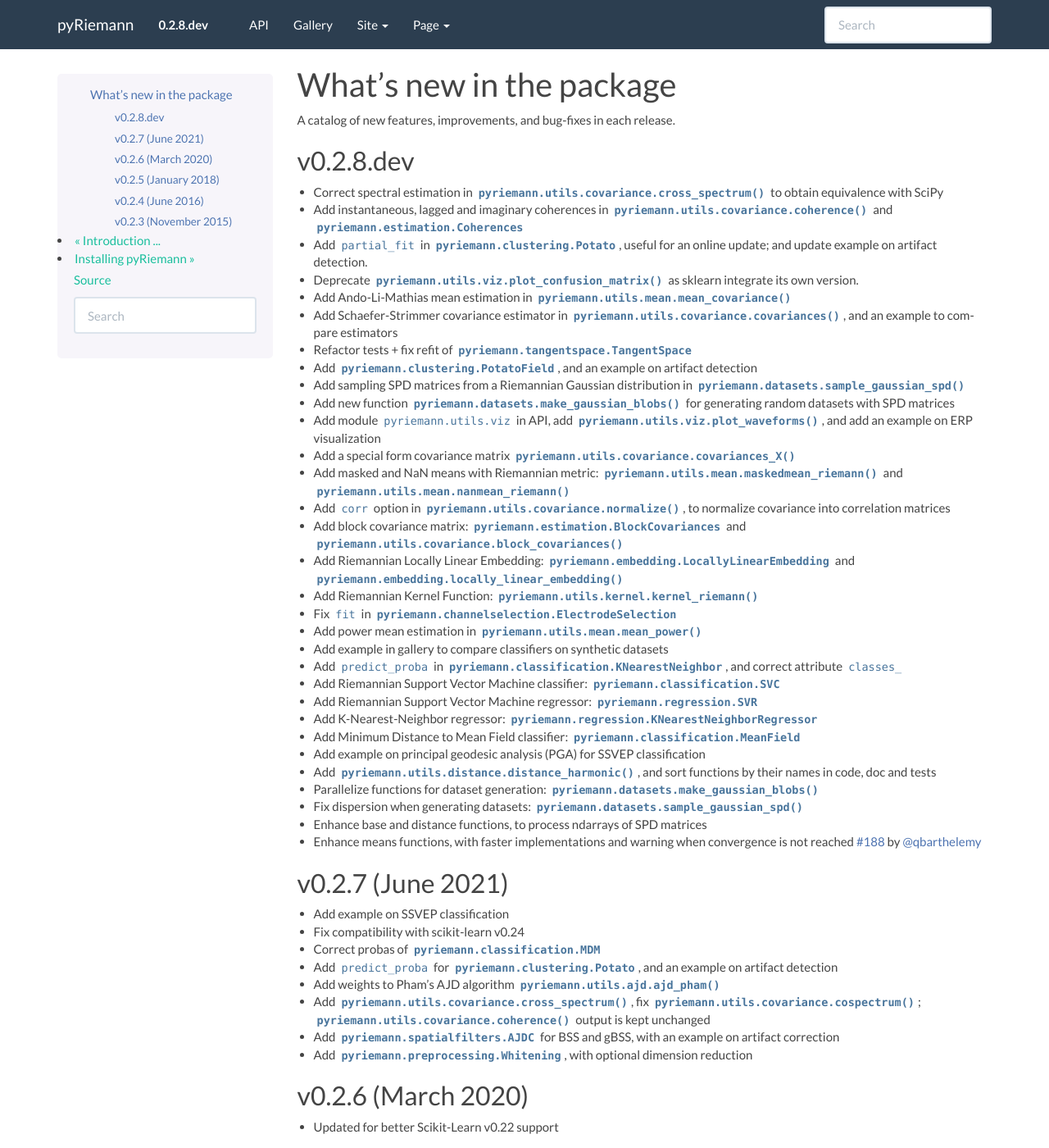
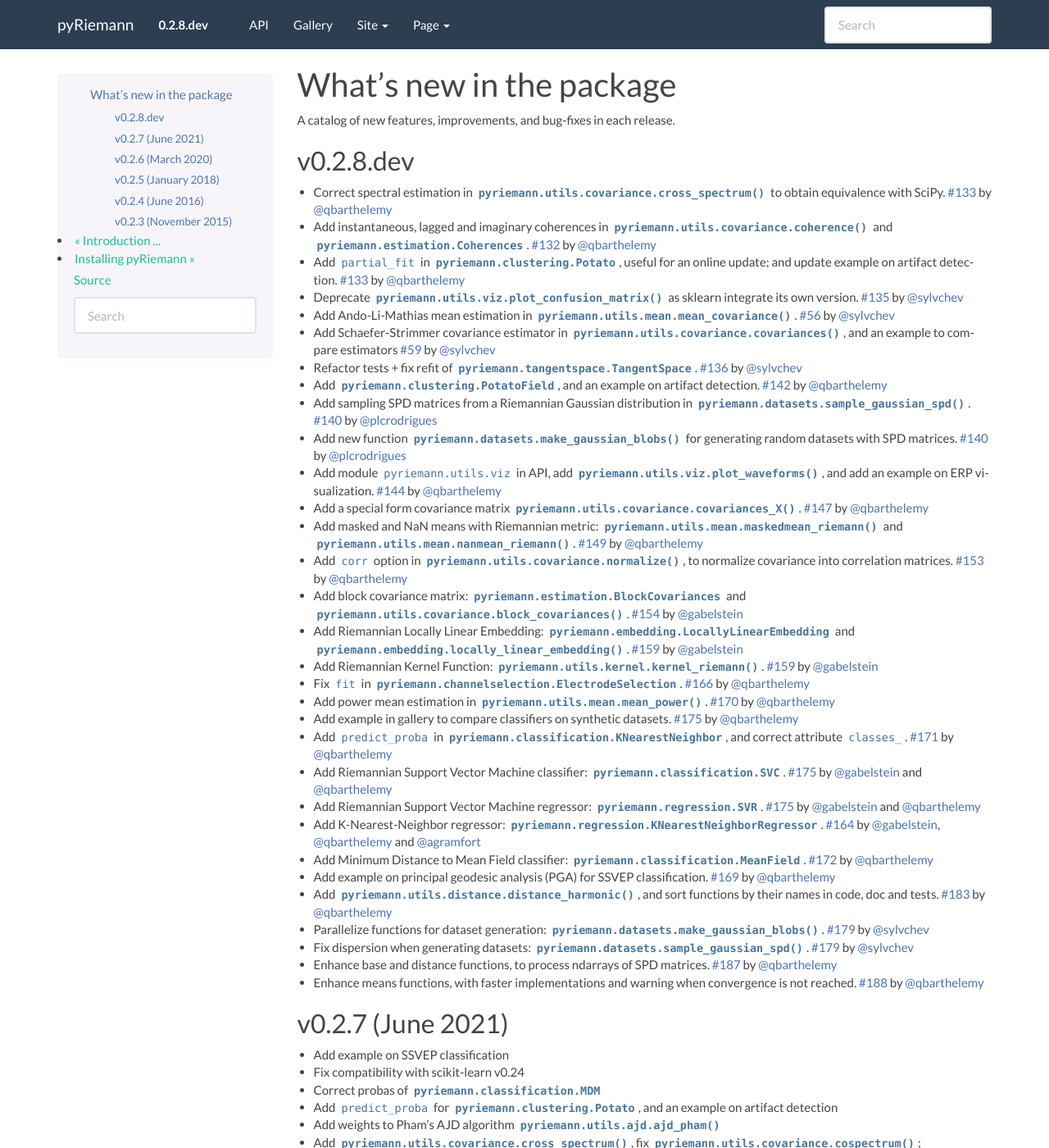
Before and after one commit to pyRiemann/pyRiemann, a Sphinx documentation site: the page built from doc/whatsnew.rst, in a window 1280 px wide and 1400 px high. Shown: the whole window at 82% size. Built offline with Sphinx 7.4.7, drawn with Linux system fonts in a browser that asks for light colours; formulas are drawn with MathJax 3; pages that are not in the unit, such as notebooks, are missing from menus.

Commit message:
add credits for each entry

```diff
--- a/doc/whatsnew.rst
+++ b/doc/whatsnew.rst
@@ -10,67 +10,67 @@
 v0.2.8.dev
 ----------
 
-- Correct spectral estimation in :func:`pyriemann.utils.covariance.cross_spectrum` to obtain equivalence with SciPy
+- Correct spectral estimation in :func:`pyriemann.utils.covariance.cross_spectrum` to obtain equivalence with SciPy. :pr:`133` by :user:`qbarthelemy`
 
-- Add instantaneous, lagged and imaginary coherences in :func:`pyriemann.utils.covariance.coherence` and :class:`pyriemann.estimation.Coherences`
+- Add instantaneous, lagged and imaginary coherences in :func:`pyriemann.utils.covariance.coherence` and :class:`pyriemann.estimation.Coherences`. :pr:`132` by :user:`qbarthelemy`
 
-- Add ``partial_fit`` in :class:`pyriemann.clustering.Potato`, useful for an online update; and update example on artifact detection.
+- Add ``partial_fit`` in :class:`pyriemann.clustering.Potato`, useful for an online update; and update example on artifact detection. :pr:`133` by :user:`qbarthelemy`
 
-- Deprecate :func:`pyriemann.utils.viz.plot_confusion_matrix` as sklearn integrate its own version.
+- Deprecate :func:`pyriemann.utils.viz.plot_confusion_matrix` as sklearn integrate its own version. :pr:`135` by :user:`sylvchev`
 
-- Add Ando-Li-Mathias mean estimation in :func:`pyriemann.utils.mean.mean_covariance`
+- Add Ando-Li-Mathias mean estimation in :func:`pyriemann.utils.mean.mean_covariance`. :pr:`56` by :user:`sylvchev`
 
-- Add Schaefer-Strimmer covariance estimator in :func:`pyriemann.utils.covariance.covariances`, and an example to compare estimators
+- Add Schaefer-Strimmer covariance estimator in :func:`pyriemann.utils.covariance.covariances`, and an example to compare estimators :pr:`59` by :user:`sylvchev`
 
-- Refactor tests + fix refit of :class:`pyriemann.tangentspace.TangentSpace`
+- Refactor tests + fix refit of :class:`pyriemann.tangentspace.TangentSpace`. :pr:`136` by :user:`sylvchev`
 
-- Add :class:`pyriemann.clustering.PotatoField`, and an example on artifact detection
+- Add :class:`pyriemann.clustering.PotatoField`, and an example on artifact detection. :pr:`142` by :user:`qbarthelemy`
 
-- Add sampling SPD matrices from a Riemannian Gaussian distribution in :func:`pyriemann.datasets.sample_gaussian_spd`
+- Add sampling SPD matrices from a Riemannian Gaussian distribution in :func:`pyriemann.datasets.sample_gaussian_spd`. :pr:`140` by :user:`plcrodrigues`
 
-- Add new function :func:`pyriemann.datasets.make_gaussian_blobs` for generating random datasets with SPD matrices
+- Add new function :func:`pyriemann.datasets.make_gaussian_blobs` for generating random datasets with SPD matrices. :pr:`140` by :user:`plcrodrigues`
 
-- Add module ``pyriemann.utils.viz`` in API, add :func:`pyriemann.utils.viz.plot_waveforms`, and add an example on ERP visualization
+- Add module ``pyriemann.utils.viz`` in API, add :func:`pyriemann.utils.viz.plot_waveforms`, and add an example on ERP visualization. :pr:`144` by :user:`qbarthelemy`
 
-- Add a special form covariance matrix :func:`pyriemann.utils.covariance.covariances_X`
+- Add a special form covariance matrix :func:`pyriemann.utils.covariance.covariances_X`. :pr:`147` by :user:`qbarthelemy`
 
-- Add masked and NaN means with Riemannian metric: :func:`pyriemann.utils.mean.maskedmean_riemann` and :func:`pyriemann.utils.mean.nanmean_riemann`
+- Add masked and NaN means with Riemannian metric: :func:`pyriemann.utils.mean.maskedmean_riemann` and :func:`pyriemann.utils.mean.nanmean_riemann`. :pr:`149` by :user:`qbarthelemy`
 
-- Add ``corr`` option in :func:`pyriemann.utils.covariance.normalize`, to normalize covariance into correlation matrices
+- Add ``corr`` option in :func:`pyriemann.utils.covariance.normalize`, to normalize covariance into correlation matrices. :pr:`153` by :user:`qbarthelemy`
 
-- Add block covariance matrix: :class:`pyriemann.estimation.BlockCovariances` and :func:`pyriemann.utils.covariance.block_covariances`
+- Add block covariance matrix: :class:`pyriemann.estimation.BlockCovariances` and :func:`pyriemann.utils.covariance.block_covariances`. :pr:`154` by :user:`gabelstein`
 
-- Add Riemannian Locally Linear Embedding: :class:`pyriemann.embedding.LocallyLinearEmbedding` and :func:`pyriemann.embedding.locally_linear_embedding`
+- Add Riemannian Locally Linear Embedding: :class:`pyriemann.embedding.LocallyLinearEmbedding` and :func:`pyriemann.embedding.locally_linear_embedding`. :pr:`159` by :user:`gabelstein`
 
-- Add Riemannian Kernel Function: :func:`pyriemann.utils.kernel.kernel_riemann`
+- Add Riemannian Kernel Function: :func:`pyriemann.utils.kernel.kernel_riemann`. :pr:`159` by :user:`gabelstein`
 
-- Fix ``fit`` in :class:`pyriemann.channelselection.ElectrodeSelection`
+- Fix ``fit`` in :class:`pyriemann.channelselection.ElectrodeSelection`. :pr:`166` by :user:`qbarthelemy`
 
-- Add power mean estimation in :func:`pyriemann.utils.mean.mean_power`
+- Add power mean estimation in :func:`pyriemann.utils.mean.mean_power`. :pr:`170` by :user:`qbarthelemy`
 
-- Add example in gallery to compare classifiers on synthetic datasets
+- Add example in gallery to compare classifiers on synthetic datasets. :pr:`175` by :user:`qbarthelemy`
 
-- Add ``predict_proba`` in :class:`pyriemann.classification.KNearestNeighbor`, and correct attribute ``classes_``
+- Add ``predict_proba`` in :class:`pyriemann.classification.KNearestNeighbor`, and correct attribute ``classes_``. :pr:`171` by :user:`qbarthelemy`
 
-- Add Riemannian Support Vector Machine classifier: :class:`pyriemann.classification.SVC`
+- Add Riemannian Support Vector Machine classifier: :class:`pyriemann.classification.SVC`. :pr:`175` by :user:`gabelstein` and :user:`qbarthelemy`
 
-- Add Riemannian Support Vector Machine regressor: :class:`pyriemann.regression.SVR`
+- Add Riemannian Support Vector Machine regressor: :class:`pyriemann.regression.SVR`. :pr:`175` by :user:`gabelstein` and :user:`qbarthelemy`
 
-- Add K-Nearest-Neighbor regressor: :class:`pyriemann.regression.KNearestNeighborRegressor`
+- Add K-Nearest-Neighbor regressor: :class:`pyriemann.regression.KNearestNeighborRegressor`. :pr:`164` by :user:`gabelstein`, :user:`qbarthelemy` and :user:`agramfort`
 
-- Add Minimum Distance to Mean Field classifier: :class:`pyriemann.classification.MeanField`
+- Add Minimum Distance to Mean Field classifier: :class:`pyriemann.classification.MeanField`. :pr:`172` by :user:`qbarthelemy`
 
-- Add example on principal geodesic analysis (PGA) for SSVEP classification
+- Add example on principal geodesic analysis (PGA) for SSVEP classification. :pr:`169` by :user:`qbarthelemy`
 
-- Add :func:`pyriemann.utils.distance.distance_harmonic`, and sort functions by their names in code, doc and tests
+- Add :func:`pyriemann.utils.distance.distance_harmonic`, and sort functions by their names in code, doc and tests. :pr:`183` by :user:`qbarthelemy`
 
-- Parallelize functions for dataset generation: :func:`pyriemann.datasets.make_gaussian_blobs`
+- Parallelize functions for dataset generation: :func:`pyriemann.datasets.make_gaussian_blobs`. :pr:`179` by :user:`sylvchev`
 
-- Fix dispersion when generating datasets: :func:`pyriemann.datasets.sample_gaussian_spd`
+- Fix dispersion when generating datasets: :func:`pyriemann.datasets.sample_gaussian_spd`. :pr:`179` by :user:`sylvchev`
 
-- Enhance base and distance functions, to process ndarrays of SPD matrices
+- Enhance base and distance functions, to process ndarrays of SPD matrices. :pr:`187` by :user:`qbarthelemy`
 
-- Enhance means functions, with faster implementations and warning when convergence is not reached :pr:`188` by :user:`qbarthelemy`
+- Enhance means functions, with faster implementations and warning when convergence is not reached. :pr:`188` by :user:`qbarthelemy`
 
 v0.2.7 (June 2021)
 ------------------
```
